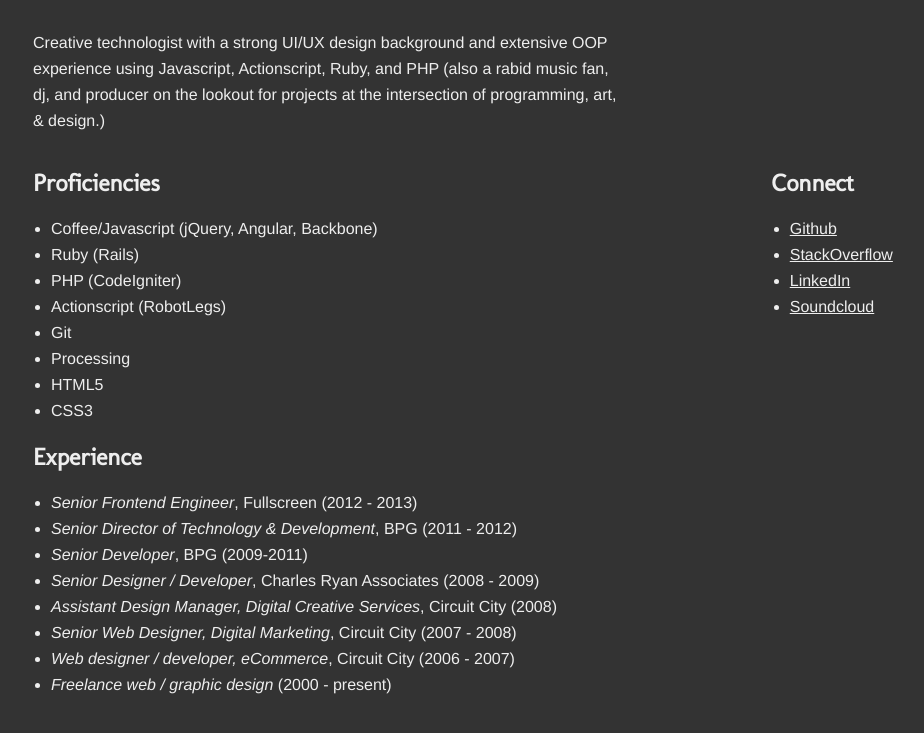
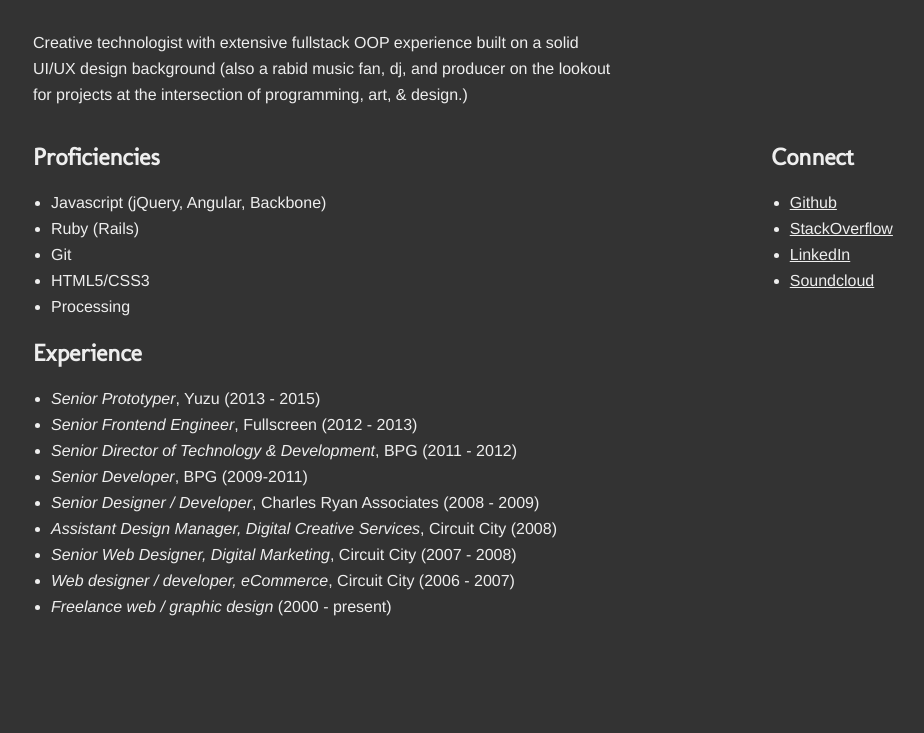
Before and after one commit to findzen/findzen.net, a website: page index.html in a window 1280 px wide. Shown: the part 55-788 px from the top of the page, without its empty margins (94-1018 px from the left). Drawn offline with Linux system fonts and the light colour scheme; a web font is replaced by a local one.

Commit message:
Corporate restructuring FTW

```diff
--- a/index.html
+++ b/index.html
@@ -27,7 +27,7 @@
       <div class="main wrapper clearfix">
         <article>
           <header>
-            <p>Creative technologist with a strong UI/UX design background and extensive OOP experience using Javascript, Actionscript, Ruby, and PHP (also a rabid music fan, dj, and producer on the lookout for projects at the intersection of programming, art, &amp; design.)</p>
+            <p>Creative technologist with extensive fullstack OOP experience built on a solid UI/UX design background (also a rabid music fan, dj, and producer on the lookout for projects at the intersection of programming, art, &amp; design.)</p>
           </header>
         </article>
       </div>
@@ -36,19 +36,17 @@
           <section>
             <h2>Proficiencies</h2>
             <ul>
-              <li>Coffee/Javascript (jQuery, Angular, Backbone)</li>
+              <li>Javascript (jQuery, Angular, Backbone)</li>
               <li>Ruby (Rails)</li>
-              <li>PHP (CodeIgniter)</li>
-              <li>Actionscript (RobotLegs)</li>
               <li>Git</li>
+              <li>HTML5/CSS3</li>
               <li>Processing</li>
-              <li>HTML5</li>
-              <li>CSS3</li>
             </ul>
           </section>
           <section>
             <h2>Experience</h2>
             <ul>
+              <li><em>Senior Prototyper</em>, Yuzu (2013 - 2015)</li>
               <li><em>Senior Frontend Engineer</em>, Fullscreen (2012 - 2013)</li>
               <li><em>Senior Director of Technology &amp; Development</em>, BPG (2011 - 2012)</li>
               <li><em>Senior Developer</em>, BPG (2009-2011)</li>
```
